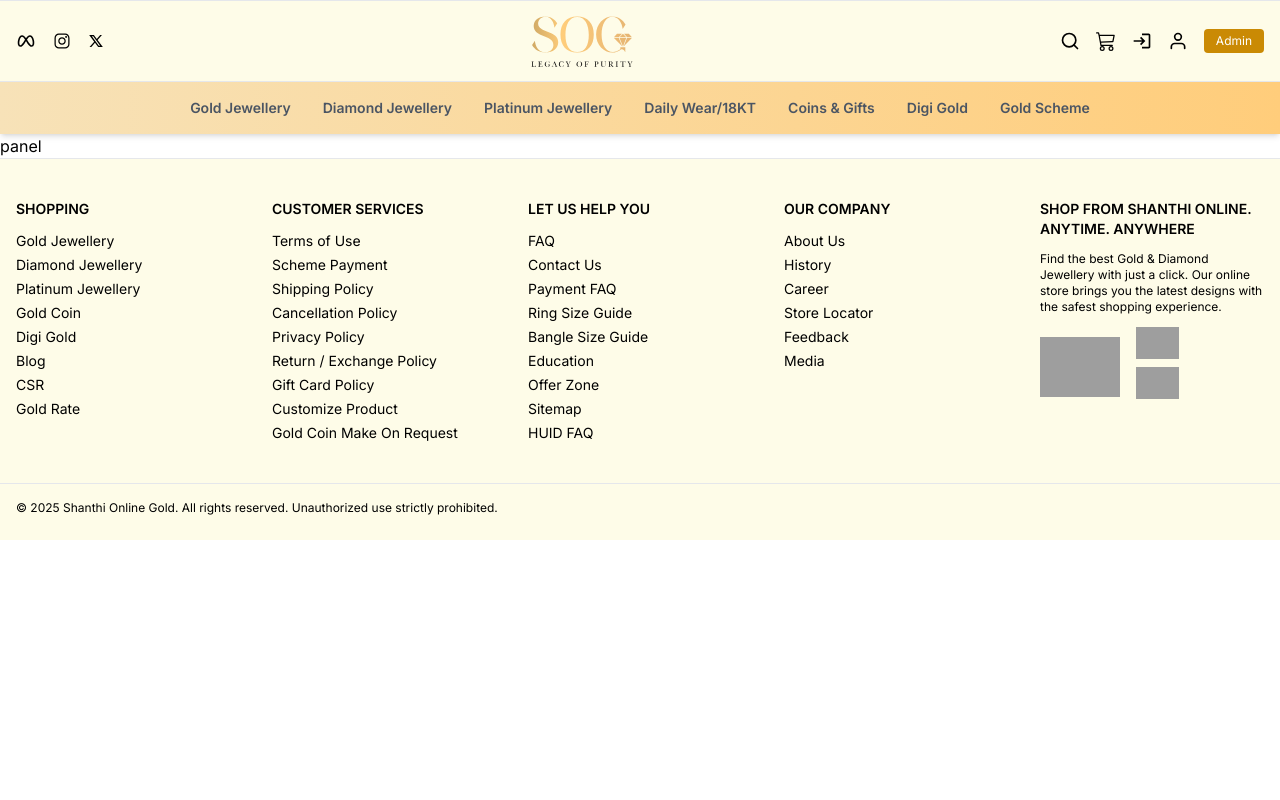
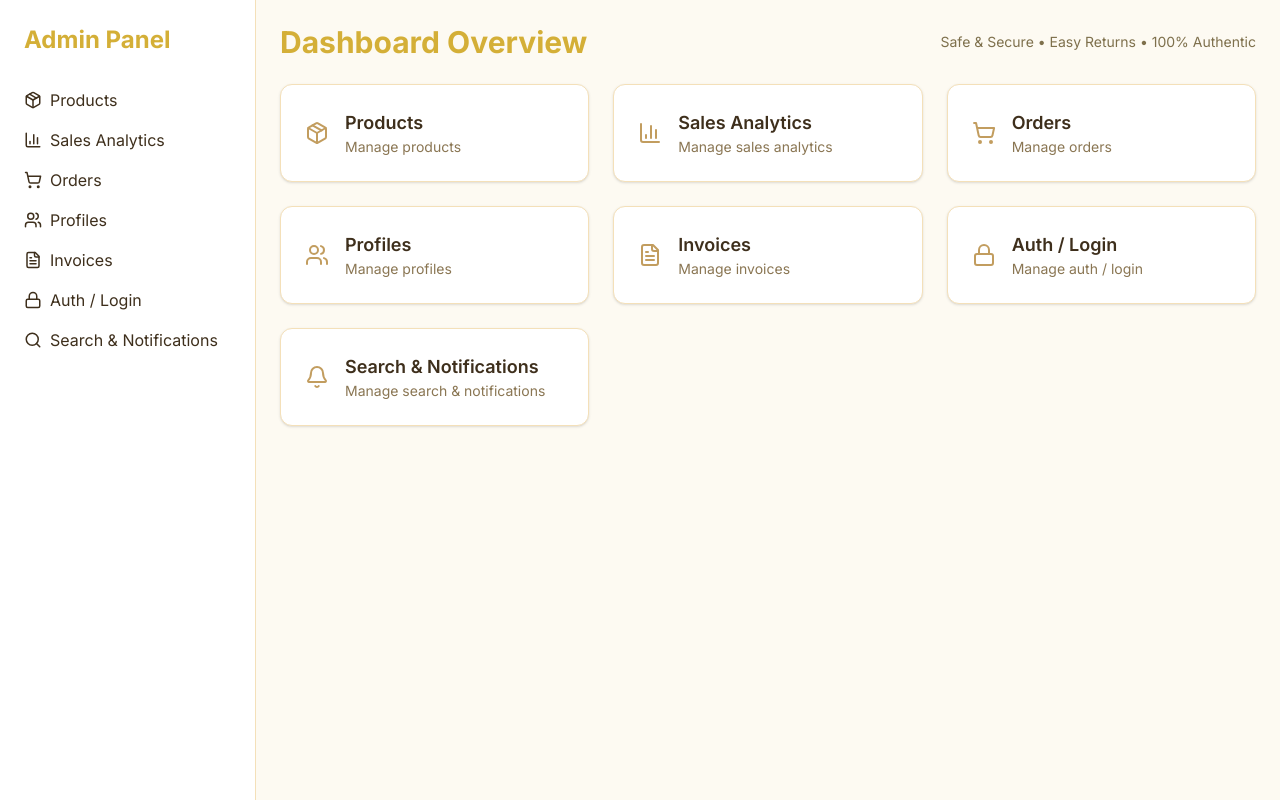
Before and after one commit to Madhan7475/shanthi-online-gold, a React (Vite) app in the folder frontend/: page /admin/panel in a window 1280 px wide. Built offline with nearby package versions, Linux system fonts and the light colour scheme; grey boxes are pictures that could not be loaded.

Commit message:
backend trial

```diff
--- a/frontend/src/App.jsx
+++ b/frontend/src/App.jsx
@@ -1,41 +1,27 @@
-// src/App.jsx
 import { BrowserRouter, Routes, Route } from "react-router-dom";
 import UserLayout from "./components/Layout/UserLayout";
 import CartPage from "./pages/CartPage";
 import CheckoutPage from "./pages/CheckoutPage";
 import SigninPage from "./pages/SigninPage";
 import SignupPage from "./pages/SignupPage";
-import Login from "./pages/Login"; // or wherever your Login.jsx is
-import Panel from "./pages/Panel";
+import Login from "./pages/Login"; // Admin login
+import Panel from "./pages/Panel"; // Admin dashboard
 
 const App = () => {
   return (
     <BrowserRouter>
       <Routes>
-        {/* Everything under UserLayout */}
+        {/* User-facing routes wrapped with layout */}
         <Route path="/" element={<UserLayout />}>
-
-          {/* Home */}
-          <Route index element={null} />
-
-          {/* Cart & Checkout are nested */}
           <Route path="cart" element={<CartPage />} />
           <Route path="checkout" element={<CheckoutPage />} />
+          <Route path="signin" element={<SigninPage />} />
+          <Route path="signup" element={<SignupPage />} />
+        </Route>
 
-
-          {/* Auth routes */}
-          <Route path="/signin" element={<SigninPage />} />
-          <Route path="/signup" element={<SignupPage />} />
-
-          {/* other routes */}
-          <Route path="/admin/login" element={<Login />} />
-
-          {/* admin panel */}
-          <Route path="/admin/panel" element={<Panel/>} />
-
-
-
-        </Route>
+        {/* Admin-only routes (no UserLayout wrapper) */}
+        <Route path="/admin/login" element={<Login />} />
+        <Route path="/admin/panel" element={<Panel />} />
       </Routes>
     </BrowserRouter>
   );
--- a/frontend/src/pages/CheckoutPage.jsx
+++ b/frontend/src/pages/CheckoutPage.jsx
@@ -7,8 +7,10 @@
   const [customer, setCustomer] = useState({
     name: "",
     email: "",
-    address: "",
+    billingAddress: "",
+    deliveryAddress: "",
     phone: "",
+    paymentMethod: "cod",
   });
 
   const total = cartItems.reduce(
@@ -17,12 +19,12 @@
   );
 
   const handleChange = (e) => {
-    setCustomer({ ...customer, [e.target.name]: e.target.value });
+    const { name, value } = e.target;
+    setCustomer((prev) => ({ ...prev, [name]: value }));
   };
 
   const handleSubmit = (e) => {
     e.preventDefault();
-
     const order = {
       customer,
       items: cartItems,
@@ -39,16 +41,21 @@
 
   return (
     <div className="max-w-4xl mx-auto p-6 bg-[#fffdf6] text-[#3e2f1c] min-h-[90vh]">
-      <h2 className="text-3xl font-bold mb-6 text-[#d4af37] text-center">
-        🧾 Checkout
-      </h2>
+      <h2 className="text-3xl font-bold mb-6 text-center text-[#d4af37]">🧾 Checkout</h2>
 
+      {/* ✅ Login Tick */}
+      <div className="mb-6 flex items-center gap-2 text-green-600 font-medium">
+        <span>✔</span>
+        <p>Logged in with phone number</p>
+      </div>
+
+      {/* ✅ Cart Summary */}
       <div className="bg-white p-6 rounded-xl border border-[#f4e0b9] shadow-md mb-8">
-        <h3 className="text-xl font-semibold mb-4 text-[#3e2f1c]">Your Cart</h3>
+        <h3 className="text-xl font-semibold mb-4">Order Summary</h3>
         {cartItems.length === 0 ? (
           <p className="text-[#8a7653]">Your cart is empty.</p>
         ) : (
-          <ul className="divide-y divide-[#f4e0b9]">
+          <ul className="divide-y divide-[#f4e0b9] mb-4">
             {cartItems.map((item) => (
               <li key={item.id} className="py-2 flex justify-between text-sm">
                 <span>
@@ -59,19 +66,18 @@
             ))}
           </ul>
         )}
-        <p className="mt-4 font-bold text-right text-[#c29d5f]">
+        <p className="font-bold text-right text-[#c29d5f]">
           Total: ₹ {total.toLocaleString()}
         </p>
       </div>
 
+      {/* ✅ Customer Details */}
       {cartItems.length > 0 && (
         <form
           onSubmit={handleSubmit}
           className="bg-white p-6 rounded-xl border border-[#f4e0b9] shadow-md space-y-4"
         >
-          <h3 className="text-xl font-semibold text-[#3e2f1c]">
-            Delivery Information
-          </h3>
+          <h3 className="text-xl font-semibold text-[#3e2f1c]"> Customer Details</h3>
 
           <input
             type="text"
@@ -80,7 +86,7 @@
             value={customer.name}
             onChange={handleChange}
             required
-            className="w-full border-b-2 border-[#e2c17b] focus:outline-none focus:border-[#c29d5f] p-2 bg-[#fffdf6]"
+            className="w-full p-2 border-b-2 border-[#e2c17b] focus:outline-none focus:border-[#c29d5f]"
           />
 
           <input
@@ -90,7 +96,7 @@
             value={customer.email}
             onChange={handleChange}
             required
-            className="w-full border-b-2 border-[#e2c17b] focus:outline-none focus:border-[#c29d5f] p-2 bg-[#fffdf6]"
+            className="w-full p-2 border-b-2 border-[#e2c17b] focus:outline-none focus:border-[#c29d5f]"
           />
 
           <input
@@ -100,17 +106,60 @@
             value={customer.phone}
             onChange={handleChange}
             required
-            className="w-full border-b-2 border-[#e2c17b] focus:outline-none focus:border-[#c29d5f] p-2 bg-[#fffdf6]"
+            className="w-full p-2 border-b-2 border-[#e2c17b] focus:outline-none focus:border-[#c29d5f]"
           />
 
+          {/* ✅ Billing Address */}
           <textarea
-            name="address"
-            placeholder="Delivery Address"
-            value={customer.address}
+            name="billingAddress"
+            placeholder="Billing Address"
+            value={customer.billingAddress}
             onChange={handleChange}
             required
-            className="w-full border-b-2 border-[#e2c17b] focus:outline-none focus:border-[#c29d5f] p-2 bg-[#fffdf6]"
+            className="w-full p-2 border-b-2 border-[#e2c17b] focus:outline-none focus:border-[#c29d5f]"
           />
+
+          {/* ✅ Delivery Address */}
+          <textarea
+            name="deliveryAddress"
+            placeholder="Delivery Address"
+            value={customer.deliveryAddress}
+            onChange={handleChange}
+            required
+            className="w-full p-2 border-b-2 border-[#e2c17b] focus:outline-none focus:border-[#c29d5f]"
+          />
+
+          {/* ✅ Payment Options */}
+          <div>
+            <h4 className="text-md font-semibold mb-2">💳 Payment Options</h4>
+            <label className="block mb-1">
+              <input
+                type="radio"
+                name="paymentMethod"
+                value="cod"
+                checked={customer.paymentMethod === "cod"}
+                onChange={handleChange}
+              />{" "}
+              Cash on Delivery
+            </label>
+            <label className="block">
+              <input
+                type="radio"
+                name="paymentMethod"
+                value="upi"
+                checked={customer.paymentMethod === "upi"}
+                onChange={handleChange}
+              />{" "}
+              UPI / Online Payment
+            </label>
+          </div>
+
+          {/* ✅ Security Note */}
+          <div className="text-sm text-[#5f4d2d] bg-[#fff7e3] p-3 rounded border border-[#f3e4b5]">
+            <p>✔ Safe and secure payments</p>
+            <p>✔ Easy returns</p>
+            <p>✔ 100% Authentic products</p>
+          </div>
 
           <button
             type="submit"
--- a/frontend/src/pages/Panel.jsx
+++ b/frontend/src/pages/Panel.jsx
@@ -1,9 +1,79 @@
+import React from "react";
+import { Link } from "react-router-dom";
+import {
+  BarChart3,
+  Package,
+  ShoppingCart,
+  Users,
+  FileText,
+  Lock,
+  Bell,
+  Search
+} from "lucide-react";
 
+const Panel = () => {
+  return (
+    <div className="flex min-h-screen text-[#3e2f1c] bg-[#fdfaf2]">
+      {/* Sidebar */}
+      <aside className="w-64 bg-[#fff] border-r border-[#f4e0b9] p-6 hidden md:block">
+        <h1 className="text-2xl font-bold mb-8 text-[#d4af37]">Admin Panel</h1>
+        <nav className="space-y-4">
+          <NavItem to="/admin/products" icon={<Package size={18} />} label="Products" />
+          <NavItem to="/admin/analytics" icon={<BarChart3 size={18} />} label="Sales Analytics" />
+          <NavItem to="/admin/orders" icon={<ShoppingCart size={18} />} label="Orders" />
+          <NavItem to="/admin/profiles" icon={<Users size={18} />} label="Profiles" />
+          <NavItem to="/admin/invoices" icon={<FileText size={18} />} label="Invoices" />
+          <NavItem to="/admin/auth" icon={<Lock size={18} />} label="Auth / Login" />
+          <NavItem to="/admin/tools" icon={<Search size={18} />} label="Search & Notifications" />
+        </nav>
+      </aside>
 
-const panel = () => {
-  return (
-    <div>panel</div>
-  )
-}
+      {/* Main Content */}
+      <main className="flex-1 p-6">
+        <div className="flex justify-between items-center mb-6">
+          <h2 className="text-3xl font-bold text-[#d4af37]">Dashboard Overview</h2>
+          <div className="text-sm text-[#7e704c] hidden sm:block">
+            Safe & Secure • Easy Returns • 100% Authentic
+          </div>
+        </div>
 
-export default panel
+        <div className="grid grid-cols-1 sm:grid-cols-2 lg:grid-cols-3 gap-6">
+          <DashboardCard title="Products" to="/admin/products" icon={<Package />} />
+          <DashboardCard title="Sales Analytics" to="/admin/analytics" icon={<BarChart3 />} />
+          <DashboardCard title="Orders" to="/admin/orders" icon={<ShoppingCart />} />
+          <DashboardCard title="Profiles" to="/admin/profiles" icon={<Users />} />
+          <DashboardCard title="Invoices" to="/admin/invoices" icon={<FileText />} />
+          <DashboardCard title="Auth / Login" to="/admin/auth" icon={<Lock />} />
+          <DashboardCard title="Search & Notifications" to="/admin/tools" icon={<Bell />} />
+        </div>
+      </main>
+    </div>
+  );
+};
+
+// Sidebar nav item
+const NavItem = ({ to, icon, label }) => (
+  <Link
+    to={to}
+    className="flex items-center space-x-2 text-[#3e2f1c] hover:text-[#d4af37] transition"
+  >
+    {icon}
+    <span>{label}</span>
+  </Link>
+);
+
+// Dashboard grid card
+const DashboardCard = ({ title, to, icon }) => (
+  <Link
+    to={to}
+    className="bg-white border border-[#f4e0b9] p-6 rounded-xl shadow hover:shadow-lg transition flex items-center space-x-4"
+  >
+    <div className="text-[#c29d5f]">{icon}</div>
+    <div>
+      <h3 className="text-lg font-semibold">{title}</h3>
+      <p className="text-sm text-[#8a7653]">Manage {title.toLowerCase()}</p>
+    </div>
+  </Link>
+);
+
+export default Panel;
```
